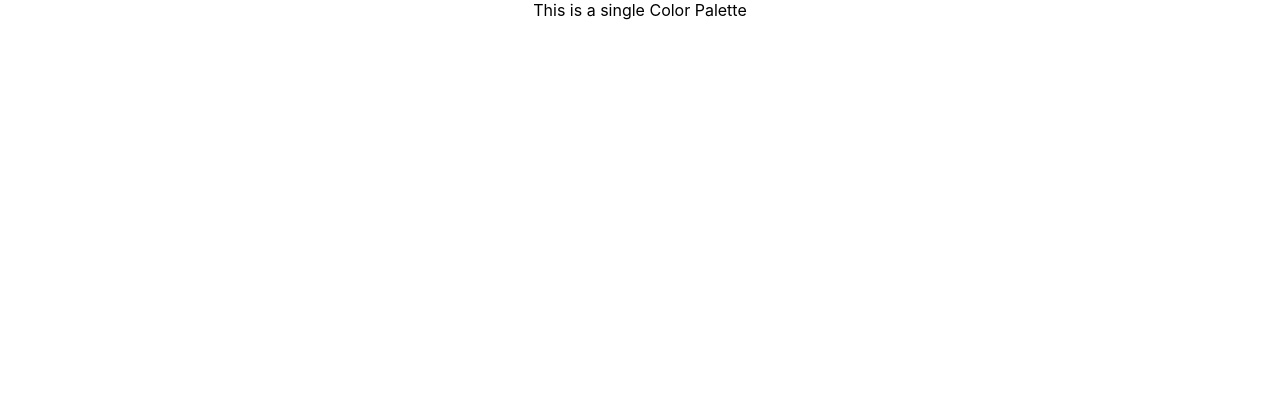
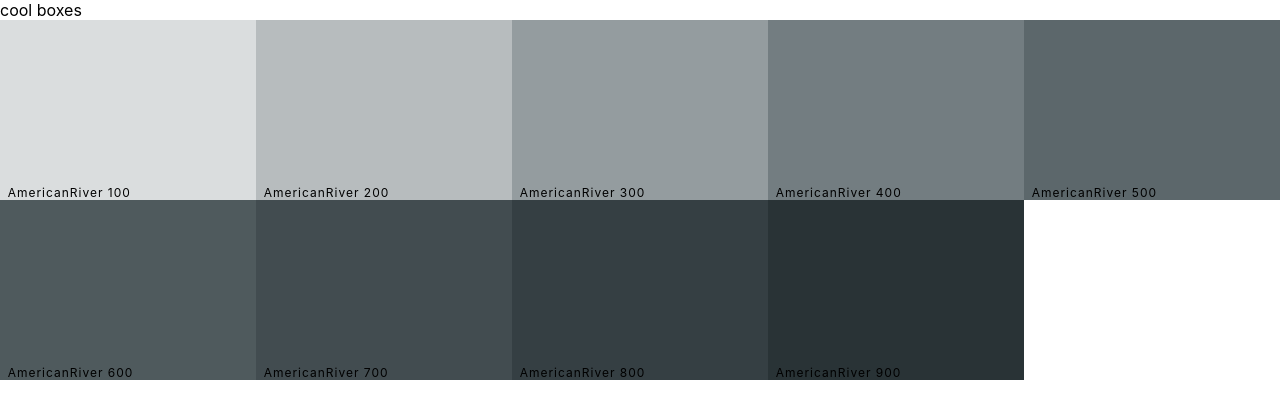
Before and after one commit to realdanilo/colorapp, a React (Create React App) app: page /palette/flat-ui-colors-american/americanriver in a window 1280 px wide. Shown: the top 418 px of the page. Built offline with nearby package versions, Linux system fonts and the light colour scheme.

Commit message:
display colors in Single Colors Palette

```diff
--- a/src/App.css
+++ b/src/App.css
@@ -1,5 +1,5 @@
 .App {
-  text-align: center;
+  /* text-align: center; */
 }
 
 .App-logo {
--- a/src/App.js
+++ b/src/App.js
@@ -26,7 +26,13 @@ function App() {
         <Route
           exact
           path="/palette/:paletteId/:colorId"
-          render={() => <SingleColorPalette />}
+          render={(rp) => (
+            <SingleColorPalette
+              {...rp}
+              colorId={rp.match.params.colorId}
+              palette={findPalette(rp.match.params.paletteId)}
+            />
+          )}
         />
         <Route render={() => <h1>Not found</h1>} />
       </Switch>
--- a/src/ColorBox.css
+++ b/src/ColorBox.css
@@ -1,101 +1,101 @@
-.ColorBox{
-    width:20%;
-    height:25%;
+.ColorBox {
+  width: 20%;
+  height: 25%;
   display: inline-block;
   position: relative;
   /* issue while adjusting MORE button */
   margin-bottom: -3.9px;
 }
-.copy-button{
-    width:100px;
-    height:30px;
+.copy-button {
+  width: 100px;
+  height: 30px;
   position: absolute;
   display: inline-block;
-    top:50%;
-    left:50%;
-    transform: translate(-50%,-50%);
+  top: 50%;
+  left: 50%;
+  transform: translate(-50%, -50%);
   text-align: center;
-    outline:none;
-    background-color: rgba(255,255,255,0.4);
+  outline: none;
+  background-color: rgba(255, 255, 255, 0.4);
   font-size: 1rem;
   line-height: 30px;
   text-transform: uppercase;
-    color:white;
-    border:0;
+  color: white;
+  border: 0;
   opacity: 0;
-    transition: .3s opacity ease;
+  transition: 0.3s opacity ease;
   cursor: pointer;
 }
-.ColorBox:hover .copy-button{
+.ColorBox:hover .copy-button {
   opacity: 1;
 }
-.box-content{
+.box-content {
   position: absolute;
-    max-width:100%;
-    left:3%;
-    bottom:0;
-    margin:0px;
+  max-width: 100%;
+  left: 3%;
+  bottom: 0;
+  margin: 0px;
   text-align: left;
   letter-spacing: 1px;
   font-size: 12px;
 }
-.see-more{
-    background-color: rgba(255,255,255,0.4);
+.see-more {
+  background-color: rgba(255, 255, 255, 0.4);
   position: absolute;
-    border:none;
-    right:0px;
-    bottom:0px;
-    margin:0;
-    padding:2%;
+  border: none;
+  right: 0px;
+  bottom: 0px;
+  margin: 0;
+  padding: 3% !important;
   font-size: 12px;
   cursor: pointer;
-    color:white;
+  color: white;
 }
-.copy-overlay{
-    opacity:0;
+.copy-overlay {
+  opacity: 0;
   z-index: 0;
-    width:100%;
-    height:100%;
-    transition: transform .5s ease;
+  width: 100%;
+  height: 100%;
+  transition: transform 0.5s ease;
   transform: scale(0.1);
 }
-.copy-overlay.show{
-    opacity:1;
+.copy-overlay.show {
+  opacity: 1;
   z-index: 10;
-    transform:scale(10);
+  transform: scale(10);
   position: absolute;
 }
-.copy-message{
+.copy-message {
+  text-align: center;
   position: fixed;
-    left:0;
-    right:0;
-    top:0;
+  left: 0;
+  right: 0;
+  top: 0;
   bottom: 0;
-    display:flex;
+  display: flex;
   flex-direction: column;
   align-items: center;
   justify-content: center;
   font-size: 3rem;
-    transform:scale(0.1);
-    color:white;
-    opacity:0;
-    transition: all .3s ease;
-
+  transform: scale(0.1);
+  color: white;
+  opacity: 0;
+  transition: all 0.3s ease;
 }
 .copy-message.show {
   opacity: 1;
   transform: scale(1);
   z-index: 20;
-    transition-delay:.2s ;
+  transition-delay: 0.2s;
 }
-.copy-message h1{
+.copy-message h1 {
   font-weight: 400;
   text-shadow: 1px 2px black;
-    background-color: rgba(255,255,255,0.2);
-    width:100%;
-    padding:10px;
+  background-color: rgba(255, 255, 255, 0.2);
+  width: 100%;
+  padding: 10px;
 }
-.copy-message p{
+.copy-message p {
   font-size: 3rem;
   font-weight: 200;
 }
--- a/src/ColorBox.js
+++ b/src/ColorBox.js
@@ -17,7 +17,7 @@ class ColorBox extends Component {
     });
   }
   render() {
-    const { name, background, paletteId, colorId } = this.props;
+    const { name, background, paletteId, colorId, showLink } = this.props;
     let { copied } = this.state;
     return (
       <div style={{ backgroundColor: background }} className="ColorBox">
@@ -37,12 +37,14 @@ class ColorBox extends Component {
             <button className="copy-button">Copy</button>
           </CopyToClipboard>
         </div>
+        {showLink && (
           <Link
             to={`/palette/${paletteId}/${colorId}`}
             onClick={(e) => e.stopPropagation()}
           >
             <span className="see-more">More</span>
           </Link>
+        )}
       </div>
     );
   }
--- a/src/Palette.js
+++ b/src/Palette.js
@@ -28,6 +28,7 @@ class Palette extends Component {
         background={color[format]}
         name={color.name}
         paletteId={id}
+        showLink={true}
       />
     ));
     return (
--- a/src/PaletteList.js
+++ b/src/PaletteList.js
@@ -1,5 +1,4 @@
 import React, { Component } from "react";
-import { Link } from "react-router-dom";
 import { withStyles } from "@material-ui/core/styles";
 import MiniPalette from "./MiniPalette";
 
--- a/src/SingleColorPalette.js
+++ b/src/SingleColorPalette.js
@@ -1,11 +1,32 @@
 import React, { Component } from "react";
+import ColorBox from "./ColorBox";
 class SingleColorPalette extends Component {
   constructor(props) {
     super(props);
-    this.state = {};
+    this._shades = this.gatherShades(this.props.palette, this.props.colorId);
+  }
+  gatherShades(palette, colorId) {
+    //return all shades of giving color
+    let shades = [];
+    let allColors = palette.colors;
+    for (let key in allColors) {
+      shades = shades.concat(
+        allColors[key].filter((colorFilter) => colorFilter.id === colorId)
+      );
+    }
+    //cut 50 bc is white
+    return shades.slice(1);
   }
   render() {
-    return <div>This is a single Color Palette</div>;
+    const colorBoxes = this._shades.map((c, i) => (
+      <ColorBox key={i} name={c.name} background={c.hex} showLink={false} />
+    ));
+    return (
+      <div className="Palette">
+        <p>cool boxes</p>
+        <div className="Palette-colors">{colorBoxes}</div>
+      </div>
+    );
   }
 }
 
```
Lines whose indentation alone changed are shown as unchanged.
